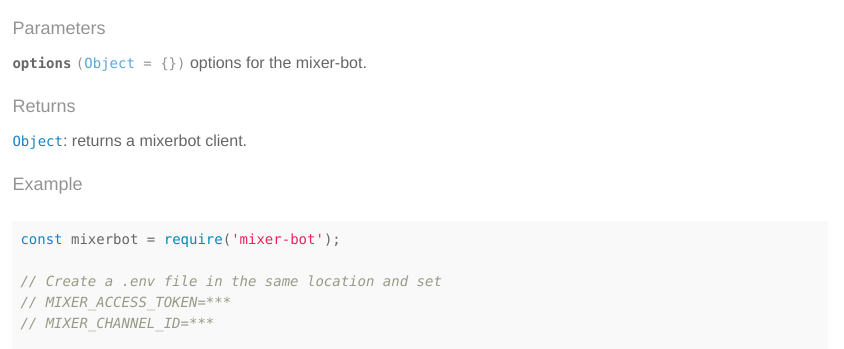
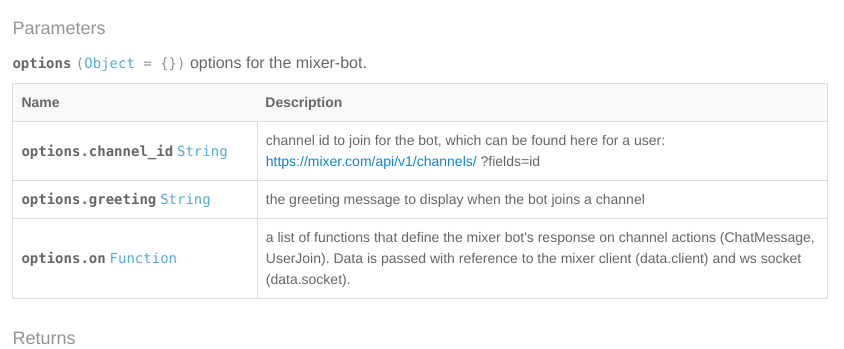
Before and after one commit to rrwen/mixer-bot, a website: page docs/index.html in a window 1280 px wide. Shown: the part 140-489 px from the top of the page, 436-1280 px from the left. Drawn offline with Linux system fonts and the light colour scheme.

Commit message:
Update docs

```diff
--- a/docs/index.html
+++ b/docs/index.html
@@ -112,6 +112,52 @@
 
           </div>
 
+          <table class='mt1 mb2 fixed-table h5 col-12'>
+            <colgroup>
+              <col width='30%' />
+              <col width='70%' />
+            </colgroup>
+            <thead>
+              <tr class='bold fill-light'>
+                <th>Name</th>
+                <th>Description</th>
+              </tr>
+            </thead>
+            <tbody class='mt1'>
+
+                <tr>
+  <td class='break-word'><span class='code bold'>options.channel_id</span> <code class='quiet'><a href="https://developer.mozilla.org/docs/Web/JavaScript/Reference/Global_Objects/String">String</a></code>
+  </td>
+  <td class='break-word'><span>channel id to join for the bot, which can be found here for a user:
+<a href="https://mixer.com/api/v1/channels/">https://mixer.com/api/v1/channels/</a>
+<username>
+?fields=id
+</span></td>
+</tr>
+
+
+
+                <tr>
+  <td class='break-word'><span class='code bold'>options.greeting</span> <code class='quiet'><a href="https://developer.mozilla.org/docs/Web/JavaScript/Reference/Global_Objects/String">String</a></code>
+  </td>
+  <td class='break-word'><span>the greeting message to display when the bot joins a channel
+</span></td>
+</tr>
+
+
+
+                <tr>
+  <td class='break-word'><span class='code bold'>options.on</span> <code class='quiet'><a href="https://developer.mozilla.org/docs/Web/JavaScript/Reference/Statements/function">Function</a></code>
+  </td>
+  <td class='break-word'><span>a list of functions that define the mixer bot's response on channel actions (ChatMessage, UserJoin). Data is passed with reference to the mixer client (data.client) and ws socket (data.socket).
+</span></td>
+</tr>
+
+
+
+            </tbody>
+          </table>
+
         </div>
 
     </div>
@@ -149,6 +195,16 @@
 <span class="hljs-comment">// Setup channel ID</span>
 <span class="hljs-comment">// Get your channel id here: https://mixer.com/api/v1/channels/&lt;username&gt;?fields=id</span>
 options.channel_id = <span class="hljs-string">'&lt;CHANNEL_ID&gt;'</span>;
+
+<span class="hljs-comment">// Assign bot to greet user when they enter</span>
+options.on.UserJoin = <span class="hljs-function"><span class="hljs-params">data</span> =&gt;</span> {
+    socket = data.socket;
+    <span class="hljs-keyword">return</span> <span class="hljs-function"><span class="hljs-params">response</span> =&gt;</span> {
+        socket.call(<span class="hljs-string">'msg'</span>,[
+            <span class="hljs-string">`Hi <span class="hljs-subst">${data.username}</span>! I'm pingbot! Write !ping and I will pong back!`</span>,
+        ]);
+    }
+};
 
 <span class="hljs-comment">// Assign bot to pong user if they message !ping</span>
 options.on.ChatMessage = <span class="hljs-function"><span class="hljs-params">data</span> =&gt;</span> {
```
Also changed, not shown: index.js (+13 -0 lines).
